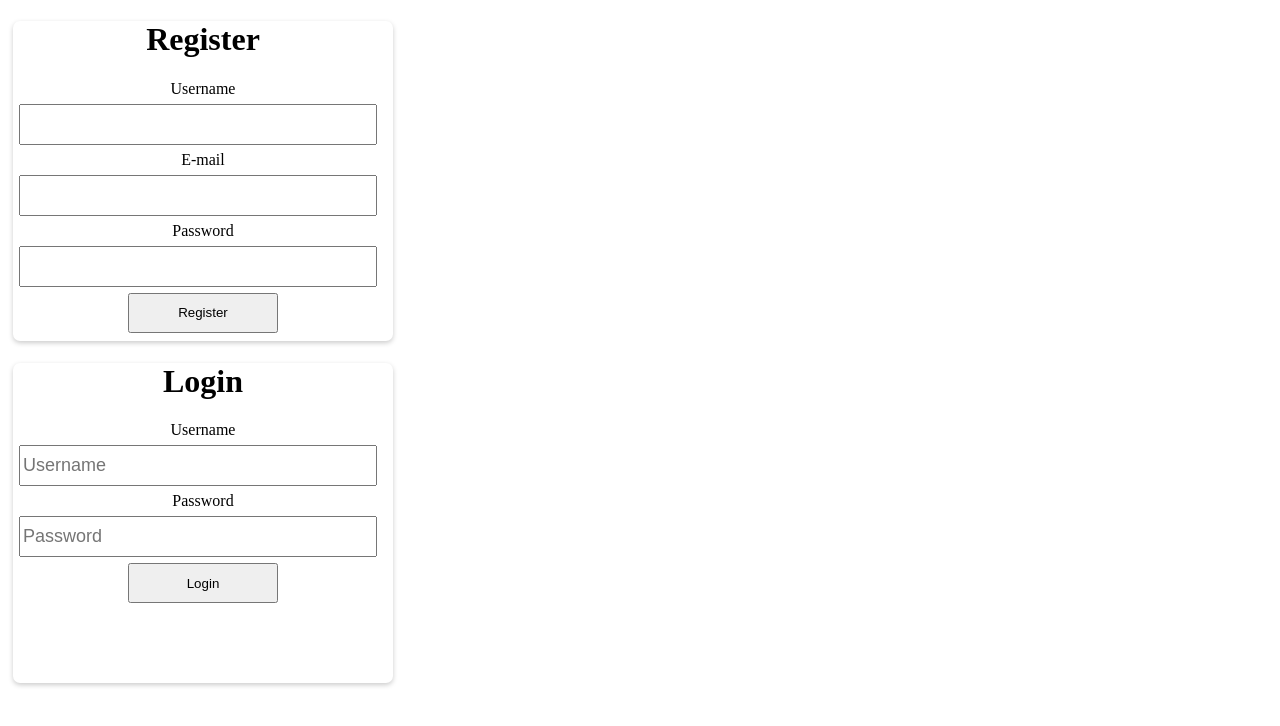
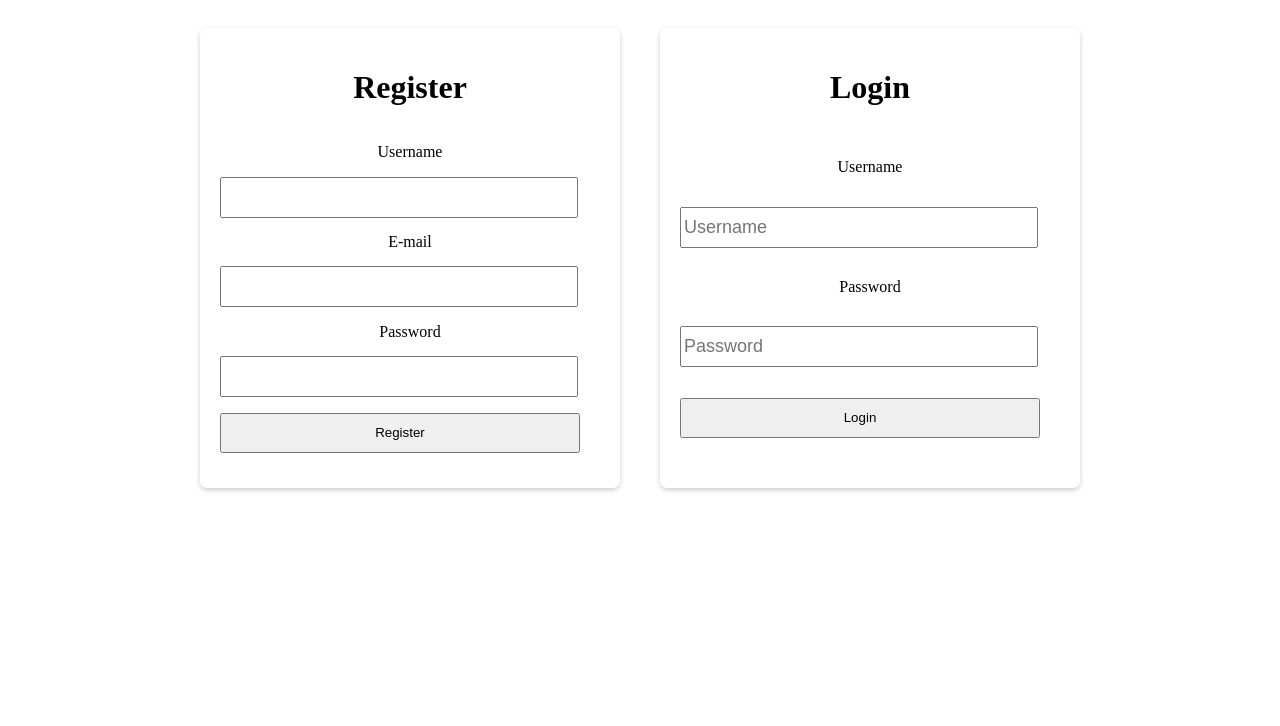
Before and after one commit to marjanmukram/Hobbies-Collection-Frontend, a React (Create React App) app: page /login in a window 1280 px wide. Shown: the top 726 px of the page. Built offline with nearby package versions, Linux system fonts and the light colour scheme.

Commit message:
UI adjustments

```diff
--- a/src/App.css
+++ b/src/App.css
@@ -1,37 +1,34 @@
 .App {
   text-align: center;
   margin: 5px;
-}
-
-.box {
-  justify-content: center;
-  background: #fff;
-  border-radius: 7px;
-  box-shadow: 0 2px 5px #ccc;
-  width: 380px;
-  height: 320px;
 }
 
 input {
   display: block;
   width: 350px;
   height: 35px;
-  margin: 6px;
   font-size: large;
 }
 
-.box button {
-  width: 150px;
+/* login */
+
+.login {
+  display: inline-grid;
+  background: #fff;
+  border-radius: 7px;
+  box-shadow: 0 2px 5px #ccc;
+  width: 380px;
+  height: 420px;
+  margin: 20px;
+  padding: 20px;
+}
+
+.login button {
+  width: 360px;
   height: 40px;
 }
 
-/* .inputHobbies {
-  display: block;
-  width: 350px;
-  height: 35px;
-  margin: 6px;
-  font-size: large;
-} */
+/* home.js */
 
 .homeMain {
   text-align: center;
@@ -46,4 +43,14 @@ input {
   width: 380px;
   height: 500px;
   margin: 10px;
+  padding: 20px;
 }
+
+.homeContainers button {
+  width: 360px;
+  height: 40px;
+}
+
+li {
+  text-align: left;
+}
--- a/src/home.js
+++ b/src/home.js
@@ -10,15 +10,29 @@ const Home = () => {
   const [hobby4, setHobby4] = useState("");
   const [hobby5, setHobby5] = useState("");
 
+  const [allHobbies, setAllHobbies] = useState([]);
+
   useEffect(() => {
-    Axios.get("http://localhost:3003")
+    Axios.get("http://localhost:3003/")
       .then((response) => {
+        // console.log(response.data);
         setAllUsers(response.data);
       })
       .catch((err) => {
         console.log(err);
       });
-  }, []);
+  }, [allUsers]);
+
+  useEffect(() => {
+    Axios.get("http://localhost:3003/hobby")
+      .then((response) => {
+        setAllHobbies(response.data);
+        // console.log(response.data);
+      })
+      .catch((err) => {
+        console.log(err);
+      });
+  }, [allHobbies]);
 
   const submitHobbis = () => {
     Axios.post("http://localhost:3003", {
@@ -71,6 +85,17 @@ const Home = () => {
 
       <div className="homeContainers">
         <h1>Hobbies Collection</h1>
+        {allHobbies.map((hobby) => {
+          return (
+            <div>
+              <h4>{hobby.hobby1}</h4>
+              <h4>{hobby.hobby2}</h4>
+              <h4>{hobby.hobby3}</h4>
+              <h4>{hobby.hobby4}</h4>
+              <h4>{hobby.hobby5}</h4>
+            </div>
+          );
+        })}
       </div>
 
       <div className="homeContainers">
@@ -78,8 +103,13 @@ const Home = () => {
         {allUsers.map((user, id) => {
           return (
             <div>
-              <h1>{user.username}</h1>
-              <h1>{user.email}</h1>
+              <ui>
+                <h4>
+                  <li>
+                    Username:{user.username} || Email: {user.email}
+                  </li>
+                </h4>
+              </ui>
             </div>
           );
         })}
--- a/src/login.js
+++ b/src/login.js
@@ -43,10 +43,11 @@ const Login = () => {
 
   return (
     <div className="App">
-      <div className="box">
+      <div className="login">
         <h1>Register</h1>
         <label>Username</label>
         <input
+          onclick="register"
           type="text"
           onChange={(e) => {
             setUsrnameReg(e.target.value);
@@ -68,7 +69,7 @@ const Login = () => {
         />
         <button onClick={register}>Register</button>
       </div>
-      <div className="box">
+      <div className="login">
         <h1>Login</h1>
         <label>Username</label>
         <input
```
